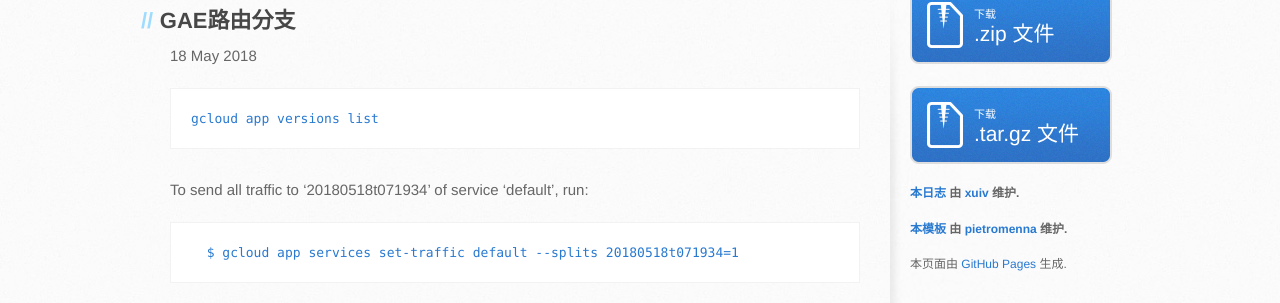
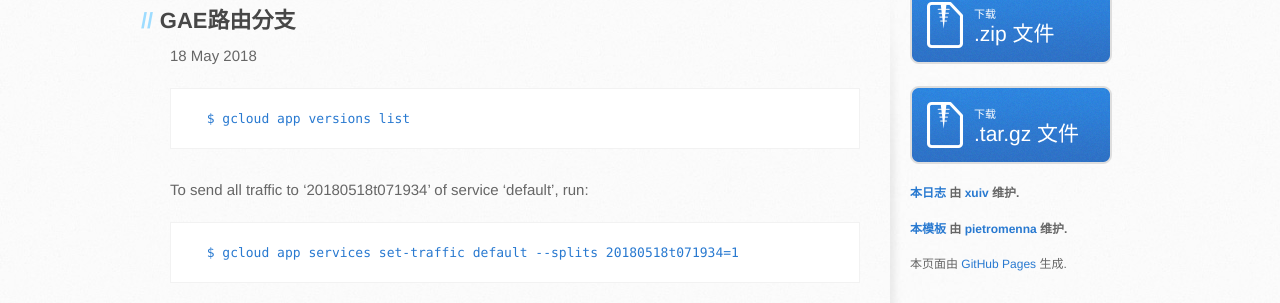
Before and after one commit to xuiv/xuiv.github.io, a Jekyll site: the page built from _posts/2018-05-18-gost-mws.markdown, in a window 1280 px wide. Shown: the part 246-549 px from the top of the page. Built offline with Jekyll 4.4.1, drawn with Linux system fonts in a browser that asks for light colours; some web fonts are replaced.

````diff
--- a/_posts/2018-05-18-gost-mws.markdown
+++ b/_posts/2018-05-18-gost-mws.markdown
@@ -5,7 +5,7 @@ date:   2018-05-18 07:08:00
 categories: computer config
 ---
 ```
-gcloud app versions list
+  $ gcloud app versions list
 ```
 To send all traffic to '20180518t071934' of service 'default', run:
 ```
````
